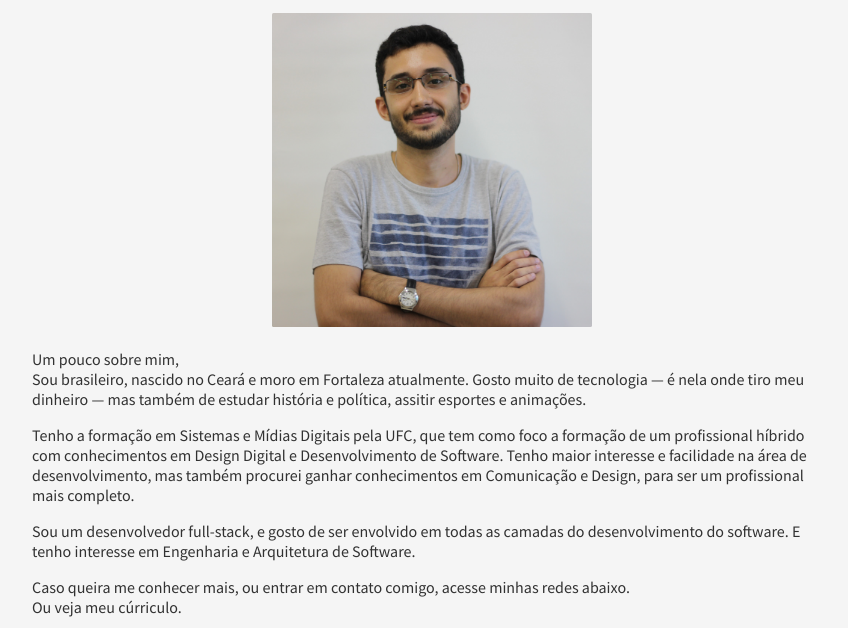
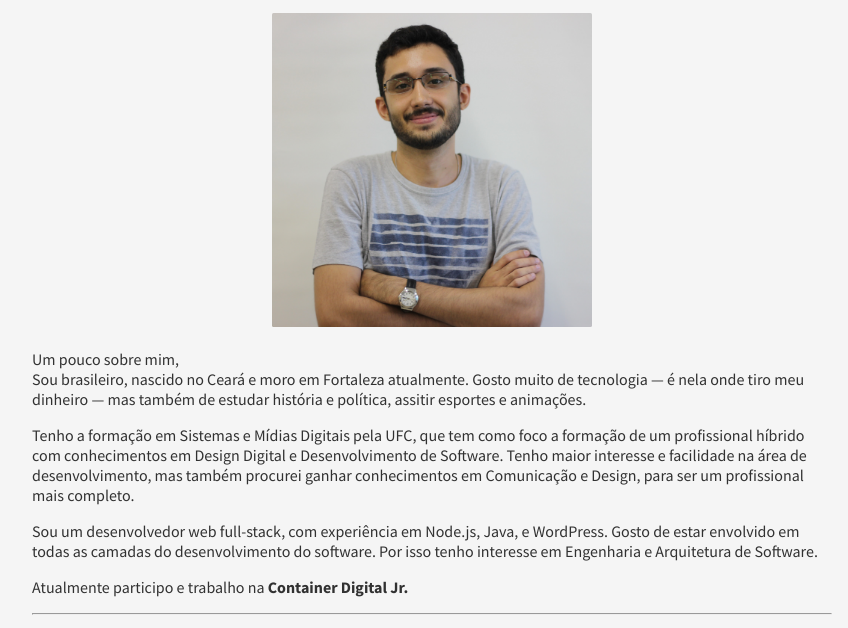
Before and after one commit to mathocosta/mathocosta.github.io, a website: page about.html in a window 1280 px wide. Shown: the part 82-710 px from the top of the page, without its empty margins (208-1056 px from the left). Drawn offline with nearby package versions, Linux system fonts and the light colour scheme.

Commit message:
About update

```diff
--- a/about.html
+++ b/about.html
@@ -29,11 +29,13 @@
         Tenho a formação em Sistemas e Mídias Digitais pela UFC, que tem como foco a formação de um profissional híbrido com conhecimentos em Design Digital e Desenvolvimento de Software. Tenho maior interesse e facilidade na área de desenvolvimento, mas também procurei ganhar conhecimentos em Comunicação e Design, para ser um profissional mais completo.
       </p>
       <p>
-        Sou um desenvolvedor full-stack, e gosto de ser envolvido em todas as camadas do desenvolvimento do software. E tenho interesse em Engenharia e Arquitetura de Software.
+        Sou um desenvolvedor web full-stack, com experiência em Node.js, Java, e WordPress. Gosto de estar envolvido em todas as camadas do desenvolvimento do software. Por isso tenho interesse em Engenharia e Arquitetura de Software.
       </p>
+      <p>Atualmente participo e trabalho na <strong><a target="blank" href="http://www.codijr.ufc.br">Container Digital Jr.</a></strong></p>
+      <hr>
       <p>
         Caso queira me conhecer mais, ou entrar em contato comigo, acesse minhas redes abaixo.<br>
-        Ou veja meu <a href="./public/currículo.pdf">cúrriculo</a>.
+        Ou veja meu <a href="./public/currículo.pdf">currículo</a>.
       </p>
     </div>
 
```
